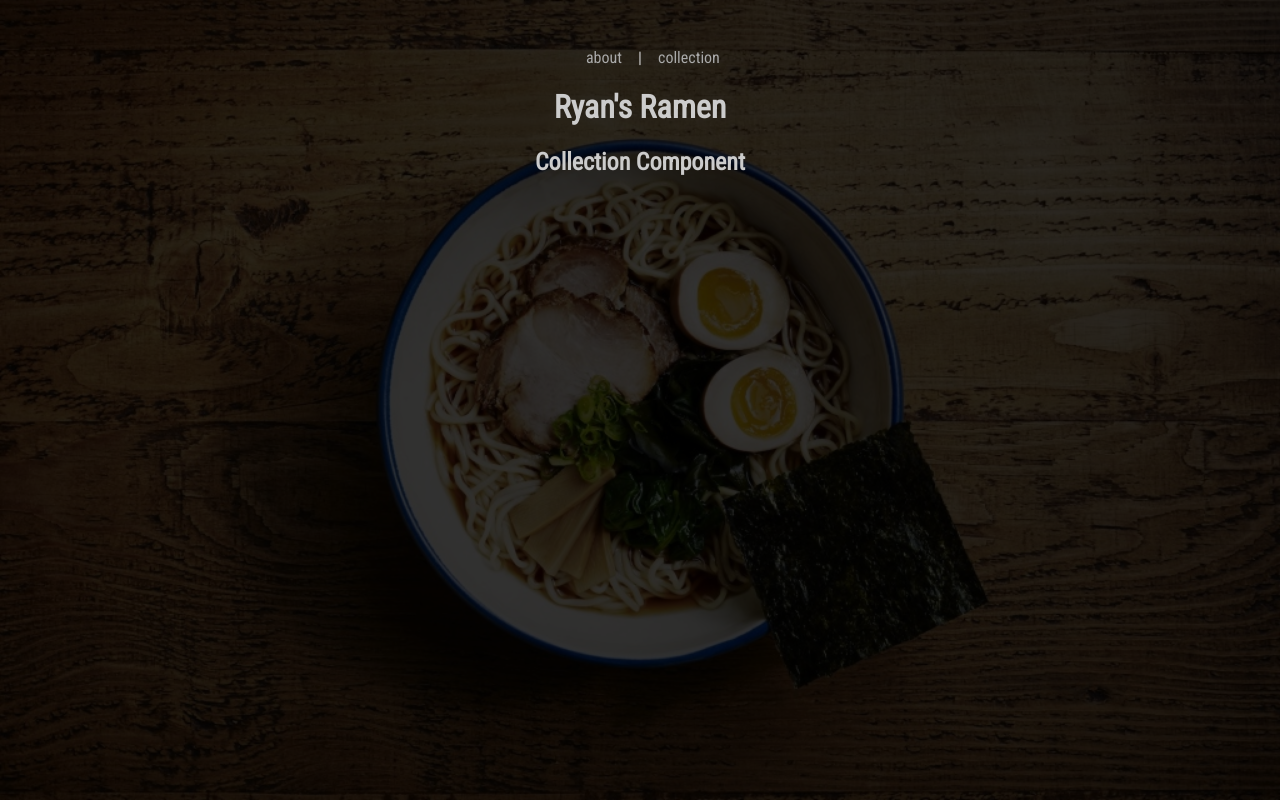
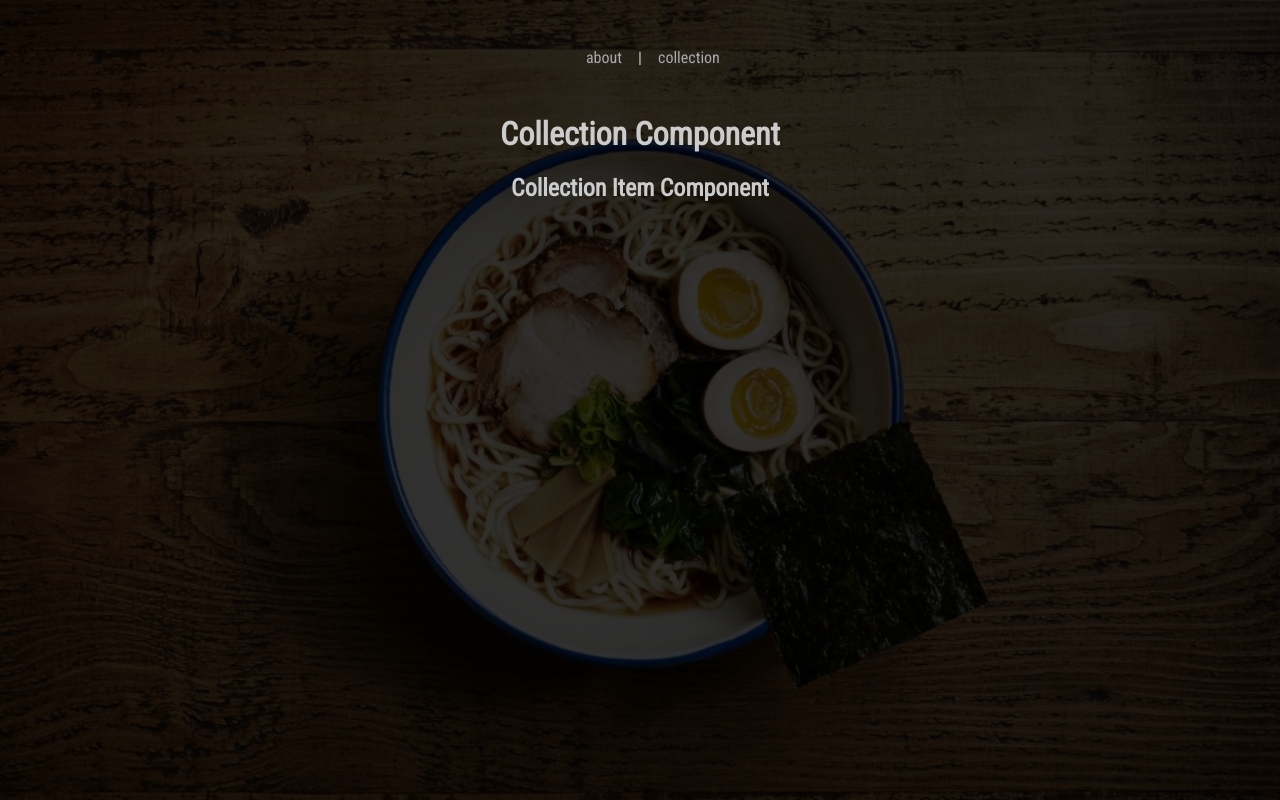
Before and after one commit to awong017/ryans-ramen, a React (Create React App) app: page / in a window 1280 px wide. Built offline with nearby package versions, Linux system fonts and the light colour scheme.

Commit message:
created collection item component

```diff
--- a/src/Components/about.js
+++ b/src/Components/about.js
@@ -8,6 +8,7 @@ const About = Styled.div`
     color: ${(props) => props.theme.bodyColor};
 
     h1 {
+        margin-top: 48px;
         text-align: center;
     }
 `
--- a/src/Components/collection.js
+++ b/src/Components/collection.js
@@ -2,8 +2,10 @@ import React from 'react';
 import Styled, { ThemeProvider } from 'styled-components';
 import GlobalStyles from '../Styles/globalStyles';
 import Context from '../context';
+import CollectionItem from './collectionItem';
 
 const Collection = Styled.div`
+    margin-top: 48px;
     text-align: center;
 `
 
@@ -11,7 +13,8 @@ const collection = () => {
     return (
         <ThemeProvider theme={GlobalStyles}>
             <Collection>
-                <h2>Collection Component</h2>
+                <h1>Collection Component</h1>
+                <CollectionItem />
             </Collection>
         </ThemeProvider>
     )
--- /dev/null
+++ b/src/Components/collectionItem.js
@@ -0,0 +1,21 @@
+import React from 'react';
+import Styled, { ThemeProvider } from 'styled-components';
+import GlobalStyles from '../Styles/globalStyles';
+import Context from '../context';
+
+const CollectionItem = Styled.div`
+    h2 {
+        text-align: center;
+    }
+`
+const collectionItem = () => {
+    return (
+        <ThemeProvider theme={GlobalStyles}>
+            <CollectionItem>
+                <h2>Collection Item Component</h2>
+            </CollectionItem>
+        </ThemeProvider>
+    )
+}
+
+export default collectionItem;
--- a/src/Components/home.js
+++ b/src/Components/home.js
@@ -7,10 +7,6 @@ import Collection from './collection';
 
 const Home = Styled.div`
     color: ${(props) => props.theme.bodyColor};
-
-    h1 {
-        text-align: center;
-    }
 `
 
 const home = () => {
@@ -18,7 +14,6 @@ const home = () => {
         <ThemeProvider theme={GlobalStyles}>
             <Home>
                 <Nav />
-                <h1>Ryan's Ramen</h1>
                 <Collection />
             </Home>
         </ThemeProvider>
```
